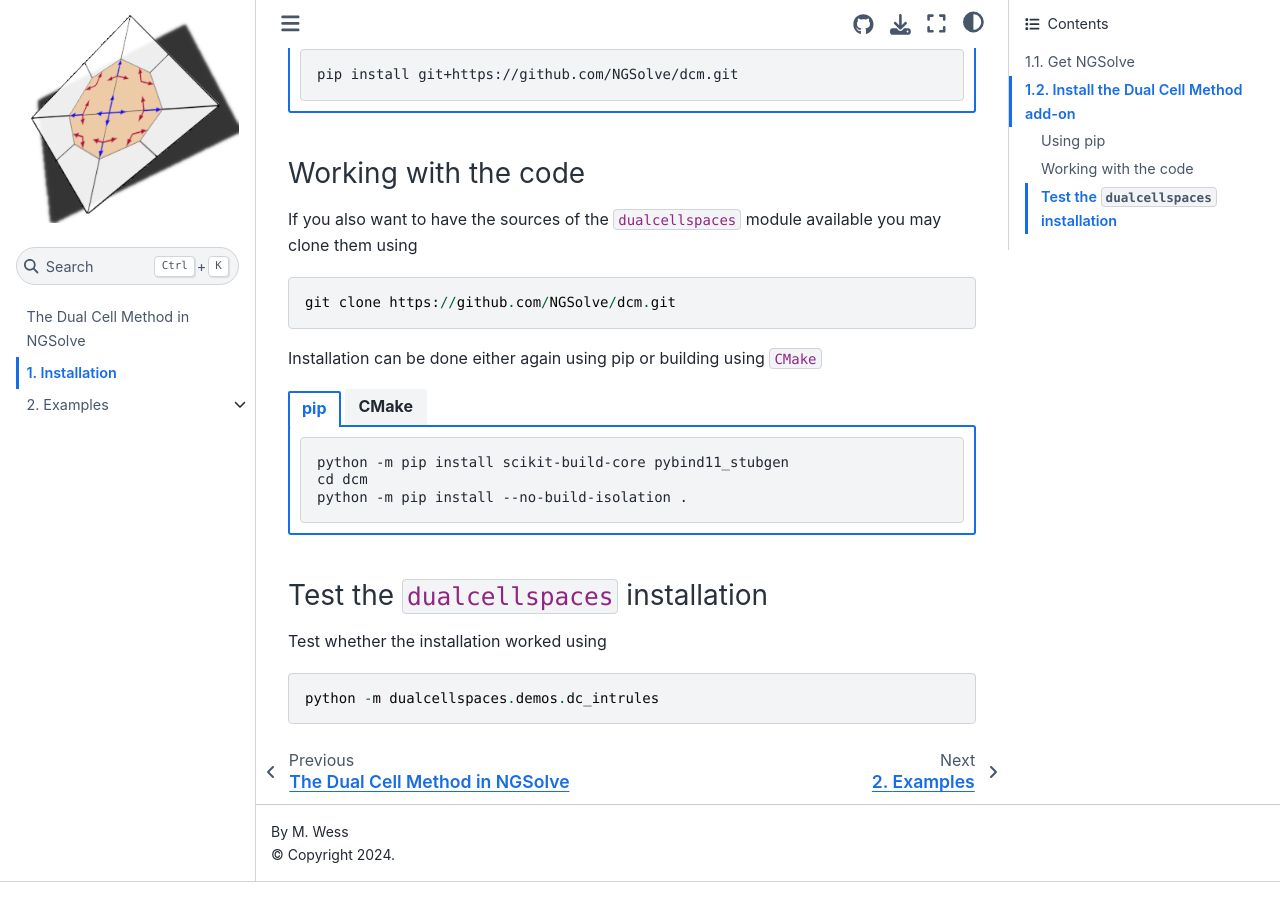
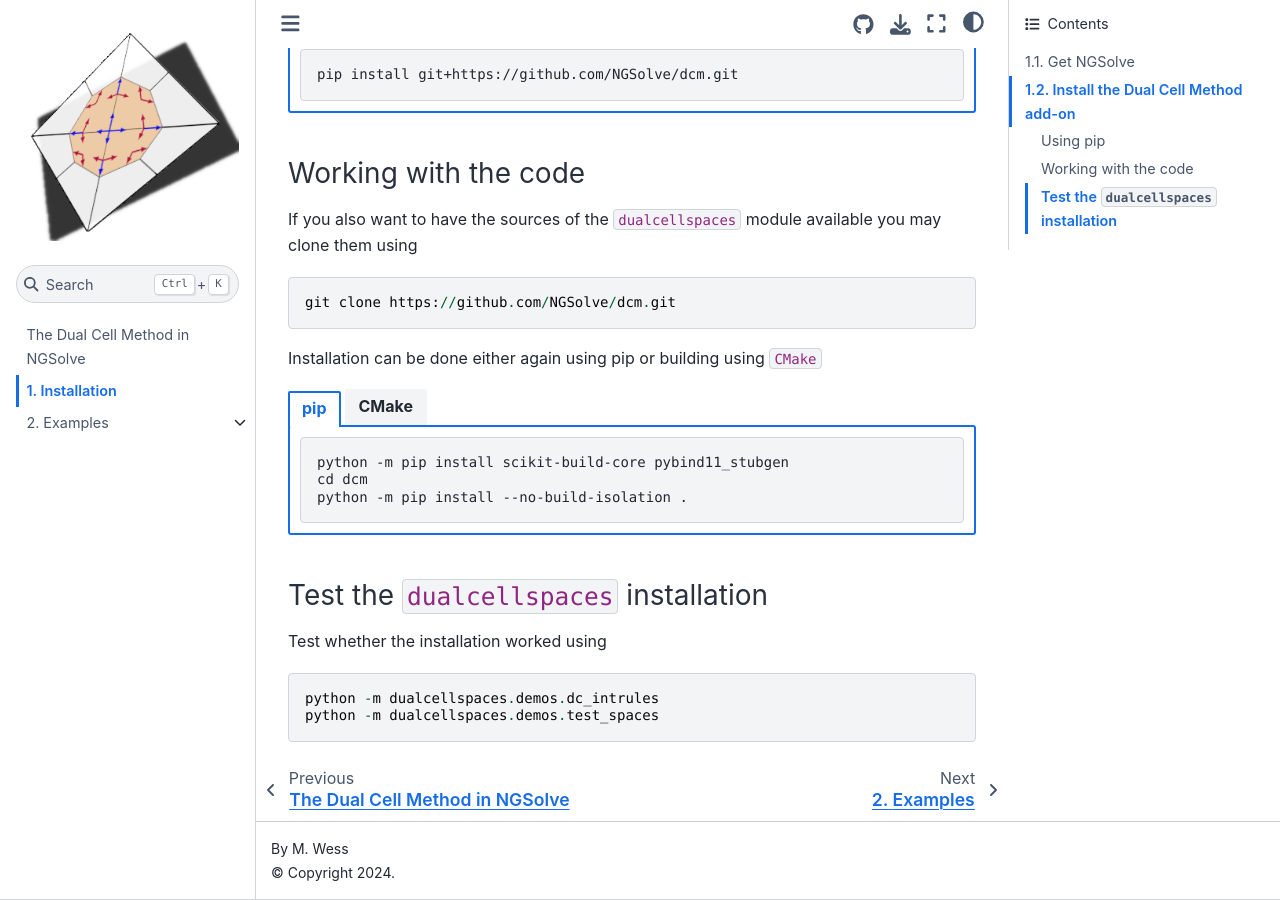
Before and after one commit to NGSolve/dcm, a Jupyter Book: the page built from docs/installation.md, in a window 1280 px wide and 900 px high, scrolled down 896 px. Built offline with Jupyter Book 1.0.4 settings and Sphinx 7.4.7 and the Sphinx Book theme 1.1.4, drawn with Linux system fonts in a browser that asks for light colours; some of the changed lines change nothing that is shown.

Commit message:
updated installation and rr

````diff
--- a/docs/_config.yml
+++ b/docs/_config.yml
@@ -9,10 +9,11 @@
 # See https://jupyterbook.org/content/execute.html
 only_build_toc_files: true
 execute:
-  execute_notebooks: cache
+    #  execute_notebooks: cache
     #  execute_notebooks: 'off'
-    #  execute_notebooks: auto
+  execute_notebooks: auto
     #  execute_notebooks: force
+  timeout: 500
 
 # Define the name of the latex output file for PDF builds
 latex:
--- a/docs/installation.md
+++ b/docs/installation.md
@@ -71,4 +71,5 @@
 Test whether the installation worked using
 ```
 python -m dualcellspaces.demos.dc_intrules
+python -m dualcellspaces.demos.test_spaces
 ```
````
Also changed, not shown: docs/examples/ring_resonator.ipynb.
